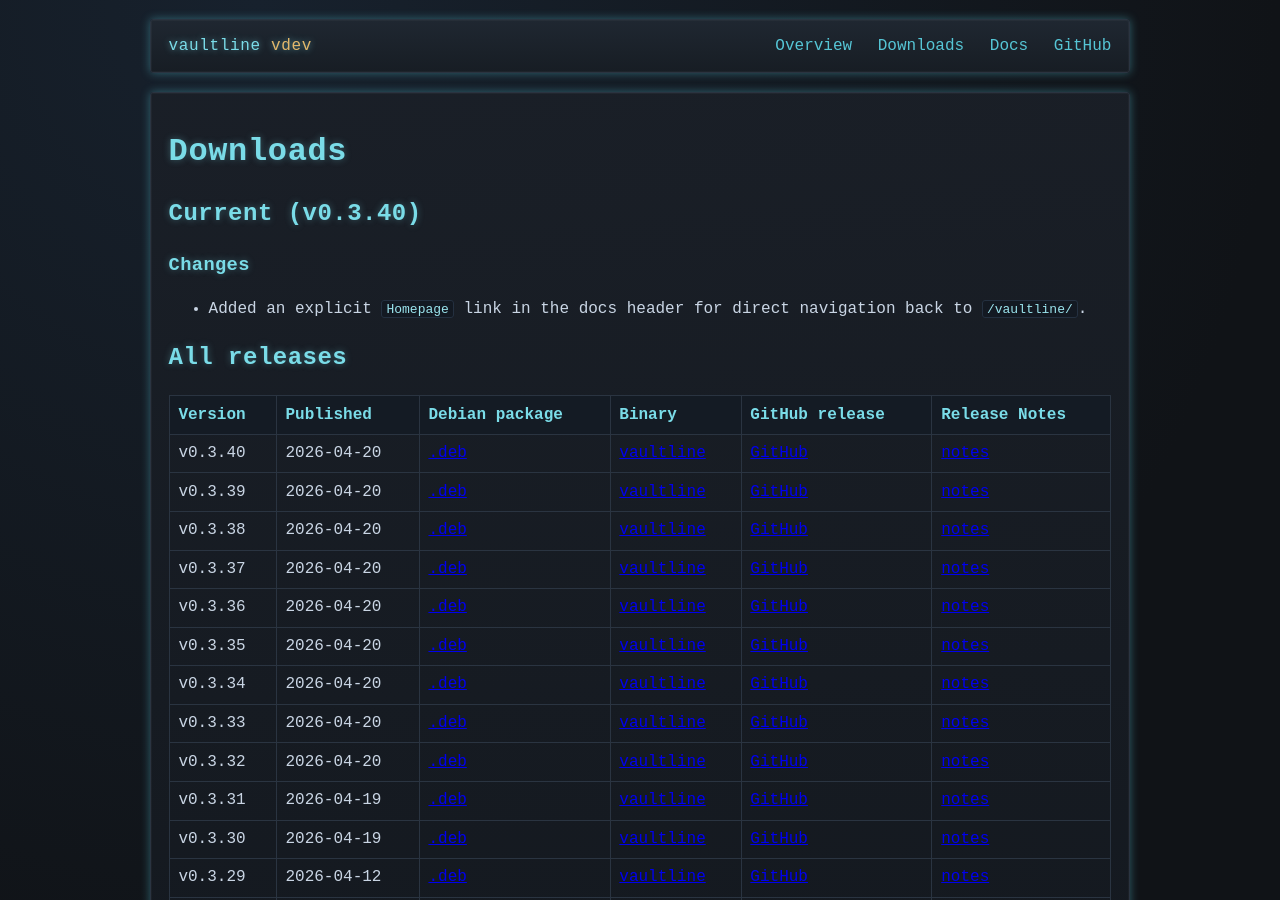
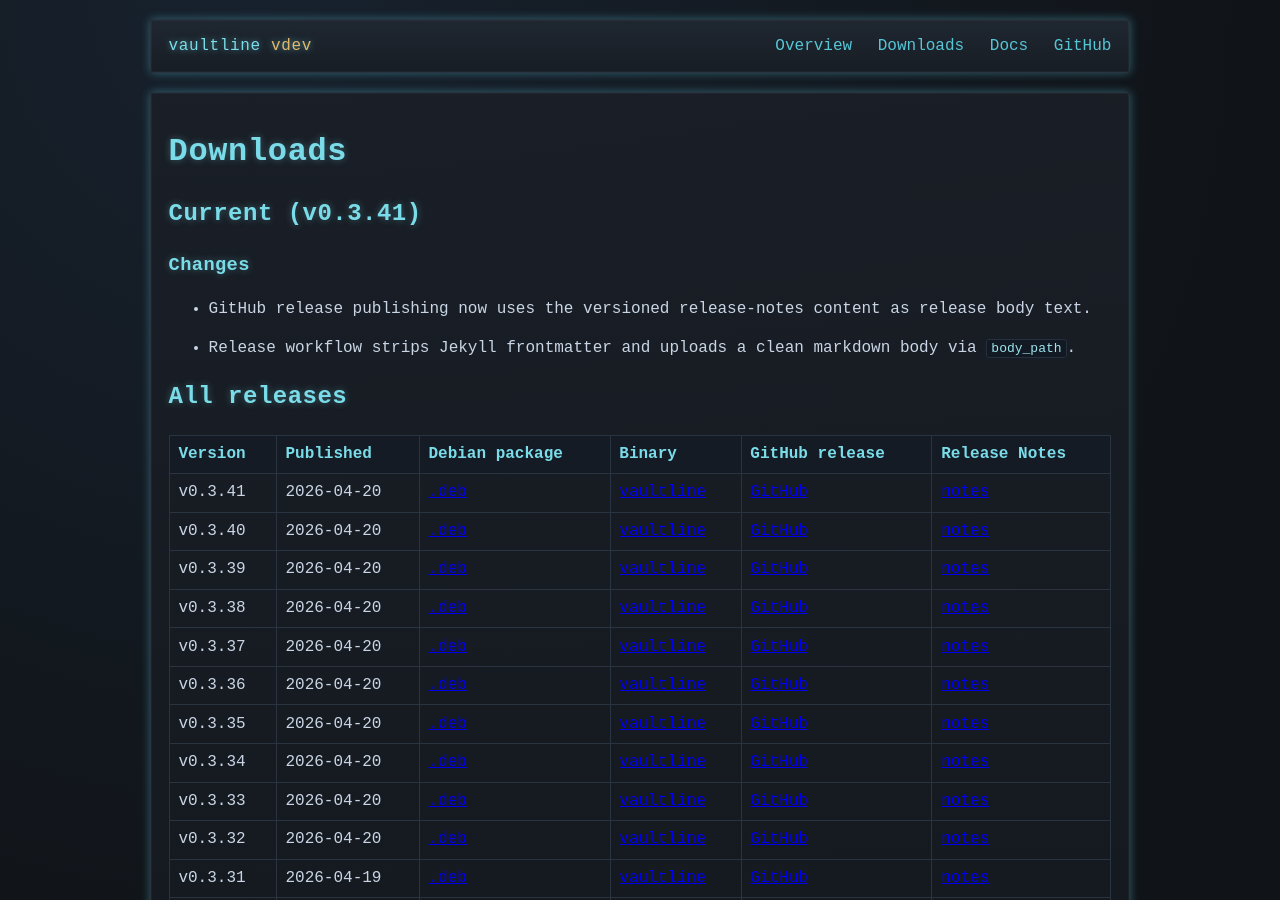
Before and after one commit to micwin/vaultline, a Jekyll site: the page built from site-src/downloads.md, in a window 1280 px wide and 900 px high. Built offline with Jekyll 4.4.1, drawn with Linux system fonts in a browser that asks for light colours.

Commit message:
chore(release): prepare v0.3.41

```diff
--- a/site-src/_data/current.json
+++ b/site-src/_data/current.json
@@ -1,6 +1,7 @@
 {
-  "version": "0.3.40",
+  "version": "0.3.41",
   "changes": [
-    "Added an explicit `Homepage` link in the docs header for direct navigation back to `/vaultline/`."
+    "GitHub release publishing now uses the versioned release-notes content as release body text.",
+    "Release workflow strips Jekyll frontmatter and uploads a clean markdown body via `body_path`."
   ]
 }
--- a/site-src/_data/releases.json
+++ b/site-src/_data/releases.json
@@ -1,4 +1,12 @@
 [
+  {
+    "version": "v0.3.41",
+    "published": "2026-04-20",
+    "deb_url": "https://github.com/micwin/vaultline/releases/download/v0.3.41/vaultline_0.3.41_amd64.deb",
+    "binary_url": "https://github.com/micwin/vaultline/releases/download/v0.3.41/vaultline",
+    "release_url": "https://github.com/micwin/vaultline/releases/tag/v0.3.41",
+    "notes_url": "/release-notes/v0.3.41/"
+  },
   {
     "version": "v0.3.40",
     "published": "2026-04-20",
--- /dev/null
+++ b/site-src/release-notes/v0.3.41.md
@@ -0,0 +1,11 @@
+---
+layout: default
+title: Release Notes v0.3.41
+---
+
+# Release Notes v0.3.41
+
+## Changes
+
+- GitHub release publishing now uses the versioned release-notes content as release body text.
+- Release workflow strips Jekyll frontmatter and uploads a clean markdown body via `body_path`.
```
Also changed, not shown: 1 other file.
